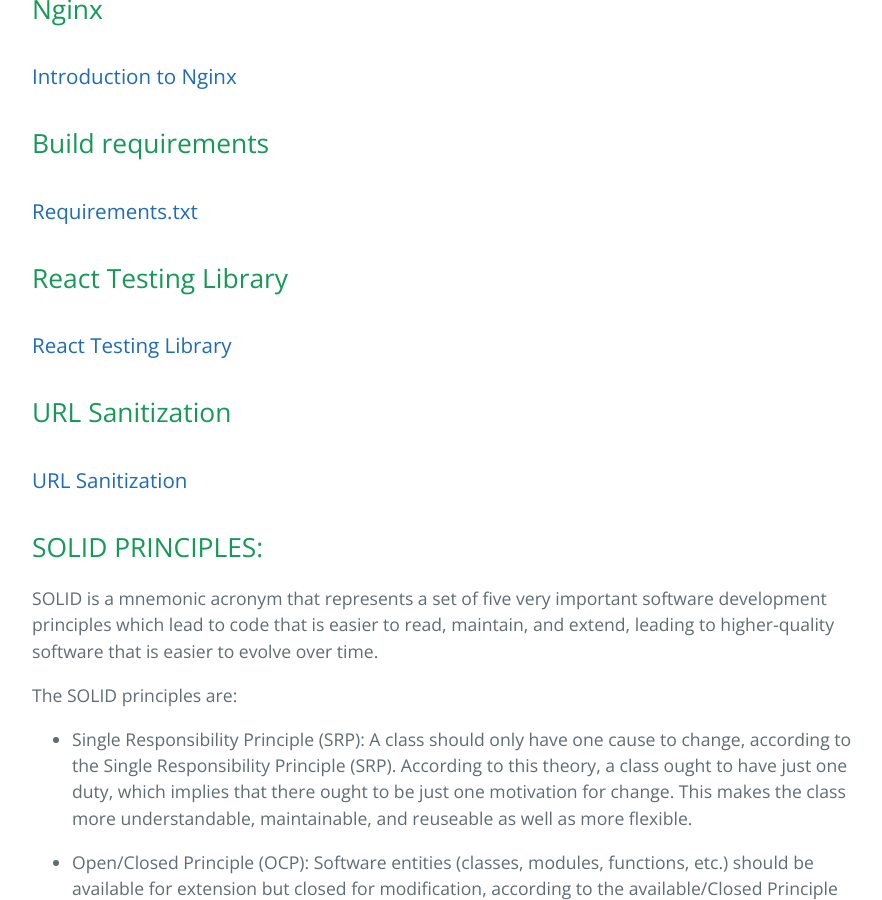
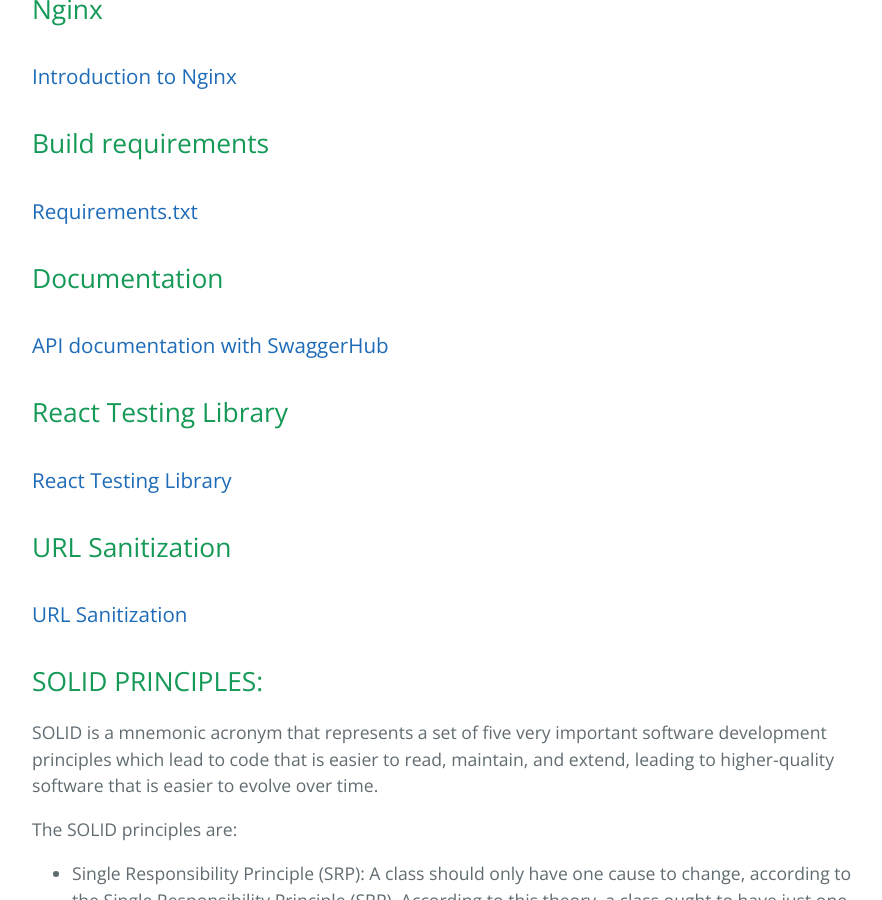
Before and after one commit to learning-software-engineering/learning-software-engineering.github.io, a Jekyll site: the page built from Topics/Development_Process.md, in a window 1280 px wide and 900 px high, scrolled down 1063 px. Shown: the whole window, without its empty margins (192-1074 px from the left). Built offline with Jekyll 4.4.1, drawn with Linux system fonts in a browser that asks for light colours; our own code applies the rules of GitHub Pages for plain Markdown files.

Commit message:
link swagger API doc to dev process pg

```diff
--- a/Topics/Development_Process.md
+++ b/Topics/Development_Process.md
@@ -28,6 +28,10 @@
 ## Build requirements
 
 ### [Requirements.txt](./Development_Process/Build_Requirements/Requirements_txt.md)
+
+## Documentation
+
+### [API documentation with SwaggerHub](./Development_Process/Documentation/Swagger_API_Documentation.md)
 
 ## React Testing Library
 
```
